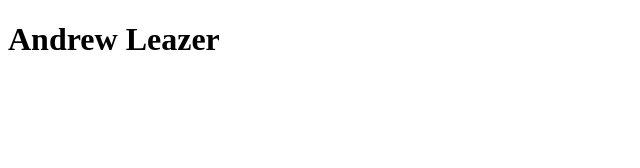
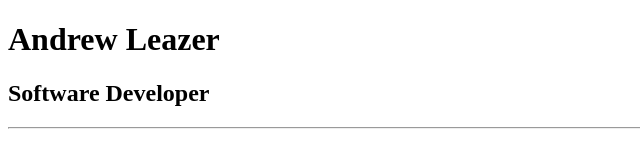
Before and after one commit to Andrew-DL/my-portfolio, a plain HTML site: page index.html in a window 1280 px wide. Shown: the whole page, without its empty margins (0-640 px from the left). Drawn offline with Linux system fonts and the light colour scheme.

Commit message:
Steps three and four done

```diff
--- a/index.html
+++ b/index.html
@@ -24,6 +24,8 @@
 	 -->
      <div>
          <h1>Andrew Leazer</h1>
+            <h2>Software Developer</h2>
+            <hr>
     </div>
   </body>
 </html>
```
